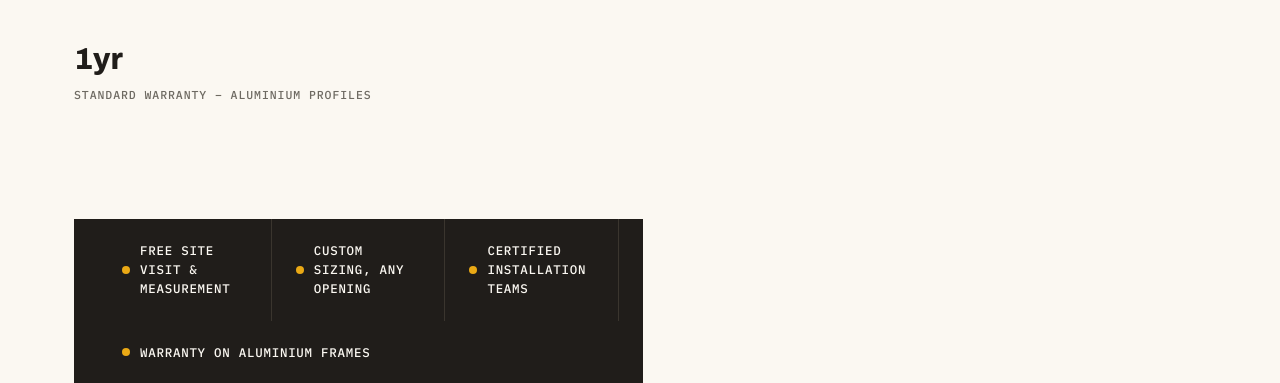
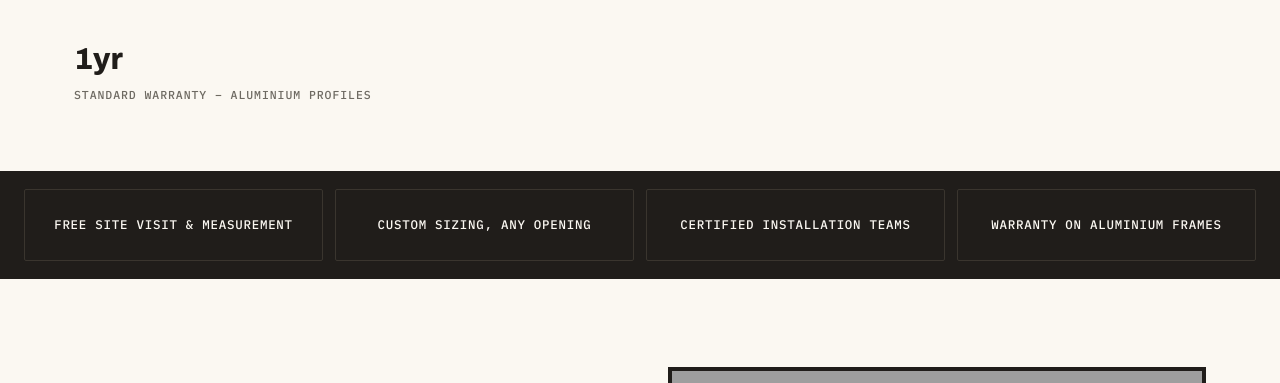
Before and after one commit to crystalline-finnish/Crystalline-finnish, a Flask app: page / in a window 1280 px wide. Shown: the part 863-1246 px from the top of the page. Run offline with Flask 3, Linux system fonts and the light colour scheme; some libraries are stand-ins or nearby versions; grey boxes are pictures that could not be loaded.

Commit message:
homepage fix

```diff
--- a/Backend/templates/home.html
+++ b/Backend/templates/home.html
@@ -33,15 +33,15 @@
         <img src="{{ url_for('static', filename='images/WhatsApp Image 2026-08-03 at 1.00.20 PM.jpeg') }}" alt="Aluminium sliding window close-up">
       </div>
     </div>
+  </div>
+</section>
 
-
-  <div class="hero-band">
-    <div class="wrap">
-      <div class="item"><span class="dot"></span>Free site visit &amp; measurement</div>
-      <div class="item"><span class="dot"></span>Custom sizing, any opening</div>
-      <div class="item"><span class="dot"></span>Certified installation teams</div>
-      <div class="item"><span class="dot"></span>Warranty on Aluminium frames </div>
-    </div>
+<section class="hero-band">
+  <div class="hero-band-grid">
+    <div class="item">Free site visit &amp; measurement</div>
+    <div class="item">Custom sizing, any opening</div>
+    <div class="item">Certified installation teams</div>
+    <div class="item">Warranty on Aluminium frames</div>
   </div>
 </section>
 
--- a/static/style.css
+++ b/static/style.css
@@ -103,12 +103,17 @@ nav.primary a:hover::after{width:100%;}
 .hero-panes img{width:100%;height:100%;object-fit:cover;}
 .hero-panes .p{border:1.5px solid var(--charcoal);overflow:hidden;position:relative;}
 .hero-panes .p:nth-child(1){grid-column:1/3;}
-.hero-band{margin-top:64px;background:var(--charcoal);color:var(--cream);}
-.hero-band .wrap{display:flex;flex-wrap:wrap;gap:0;}
-.hero-band .item{flex:1;min-width:150px;padding:22px 24px;border-right:1px solid #3a352e;font-family:var(--mono);font-size:0.78rem;text-transform:uppercase;letter-spacing:0.06em;display:flex;align-items:center;gap:10px;}
-.hero-band .item:last-child{border-right:none;}
-.hero-band .item .dot{width:8px;height:8px;background:var(--yellow);border-radius:50%;flex-shrink:0;}
+.hero-band{margin-top:64px;background:var(--charcoal);color:var(--cream);width:100%;padding:0;overflow:hidden;box-sizing:border-box;}
+.hero-band-grid{display:grid;grid-template-columns:repeat(4,minmax(0,1fr));max-width:100%;margin:0 auto;padding:18px 24px;gap:12px;box-sizing:border-box;}
+.hero-band .item{padding:14px 16px;border:1px solid #3a352e;border-radius:2px;font-family:var(--mono);font-size:0.78rem;text-transform:uppercase;letter-spacing:0.06em;display:flex;align-items:center;justify-content:center;min-height:72px;text-align:center;line-height:1.3;white-space:normal;}
 
+@media (max-width:900px){
+  .hero-band-grid{grid-template-columns:repeat(2,minmax(0,1fr));padding:16px 20px;gap:10px;}
+}
+
+@media (max-width:600px){
+  .hero-band-grid{grid-template-columns:1fr;padding:12px 16px;gap:8px;}
+}
 /* ===== Cards / grids ===== */
 .grid{display:grid;gap:24px;}
 .grid.cols-3{grid-template-columns:repeat(3,1fr);}
```
